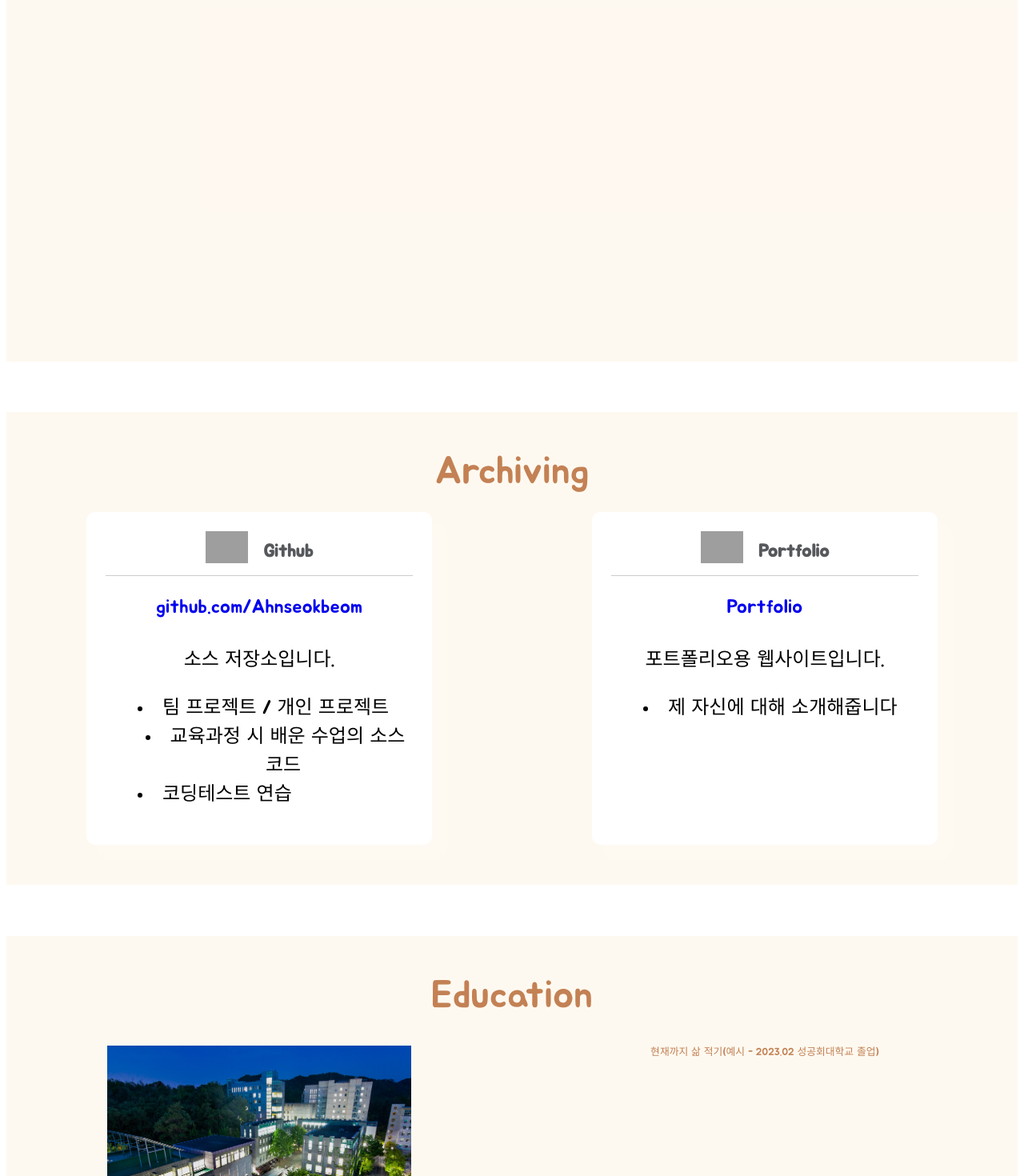
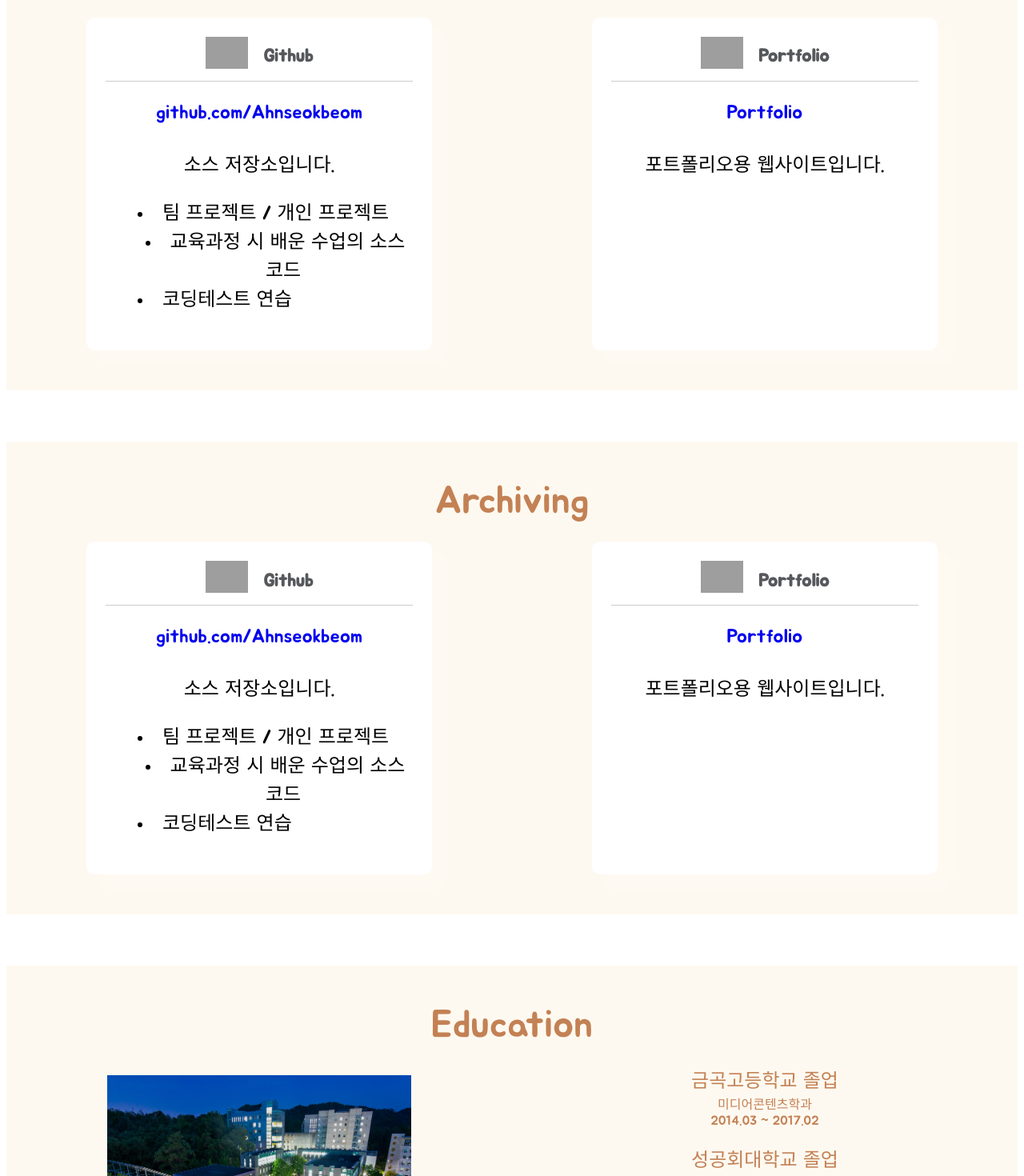
Before and after one commit to Ahnseokbeom/blog, a Vue app in the folder frontend/: page / in a window 1280 px wide. Shown: the part 500-1970 px from the top of the page at 80% size. Built offline with nearby package versions, Linux system fonts and the light colour scheme; grey boxes are pictures that could not be loaded.

Commit message:
UI Update

```diff
--- a/frontend/src/views/content.vue
+++ b/frontend/src/views/content.vue
@@ -9,7 +9,40 @@
             <span class="nav">About Contact Education Skill Archiving</span>
     </div>
     </div>
-    <div class="title"><span>About Me</span><br/></div>
+    <div class="archiving_title"><span>About Me</span>
+        <div class="archiving_container">
+        <div class="archiving_box">
+            <div class="archiving_box_title">
+            <img src="https://cdn-icons-png.flaticon.com/512/25/25657.png" height="40">
+        <span style="vertical-align: super; margin-left: 5%;">Github</span> </div>
+        <div class="archiving_box_content">
+            <a href="https://github.com/Ahnseokbeom" target="blank">github.com/Ahnseokbeom</a><br>소스 저장소입니다.
+
+            <ul style="list-style-type: disc;">
+                <li>
+                    팀 프로젝트 / 개인 프로젝트
+                </li>
+                <li>
+                    교육과정 시 배운 수업의 소스코드
+                </li>
+                <li>
+                    코딩테스트 연습
+                </li>
+            </ul>
+        </div>
+    </div>
+    <div class="archiving_box">
+            <div class="archiving_box_title">
+            <img src="https://cdn-icons-png.flaticon.com/512/3959/3959542.png" height="40">
+        <span style="vertical-align: super; margin-left: 5%; ">Portfolio</span> </div>
+        <div class="archiving_box_content">
+            <a href="https://github.com/Ahnseokbeom/blog" target="blank">Portfolio</a><br>포트폴리오용 웹사이트입니다.
+            <ul style="list-style-type: disc;">
+            </ul>
+        </div>
+    </div>
+    </div>
+</div>
     <div class="archiving_title"><span>Archiving</span>
         <div class="archiving_container">
         <div class="archiving_box">
@@ -39,9 +72,6 @@
         <div class="archiving_box_content">
             <a href="https://github.com/Ahnseokbeom/blog" target="blank">Portfolio</a><br>포트폴리오용 웹사이트입니다.
             <ul style="list-style-type: disc;">
-                <li>
-                    제 자신에 대해 소개해줍니다
-                </li>
             </ul>
         </div>
     </div>
@@ -49,9 +79,22 @@
 </div>
 <div class="title"><span>Education</span><br/>
         <div class="left"><img class="school" src="@/img/school.jpeg"></div>
-        <div class="right"><span class="content">
-            현재까지 삶 적기(예시 - 2023.02 성공회대학교 졸업)
-        </span> </div>
+        <div class="right">
+            <div class="edutitle" style="background: none;">
+                금곡고등학교 졸업
+                <div class="educontent">
+                    미디어콘텐츠학과<br>
+                    2014.03 ~ 2017.02
+                </div>
+            </div>
+            <div class="edutitle" style="background: none;">
+                성공회대학교 졸업
+                <div class="educontent">
+                     디지털콘텐츠학과 / 소프트웨어학과(복수전공)<br>
+                    2017.03 ~ 2023.02
+                </div>
+            </div>
+        </div>
     </div>
     <div class="title"><span>Contact</span><br />
         <!-- <div class="left" style="width: 20%;">
@@ -195,8 +238,12 @@ a {
     float: right;
     width: 50%;
 }
-.right .content{
-    font-size: 1vw;
+.edutitle{
+    font-size: 1.5rem;
+    margin-top: 3%;
+}
+.educontent{
+    font-size: 1rem;
 }
 tr span{
     margin : 2vw 0 0 20vw;
```
